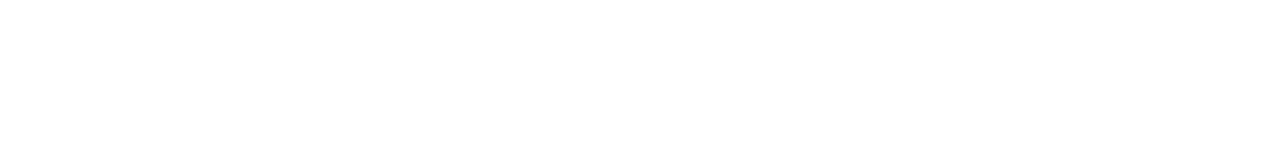
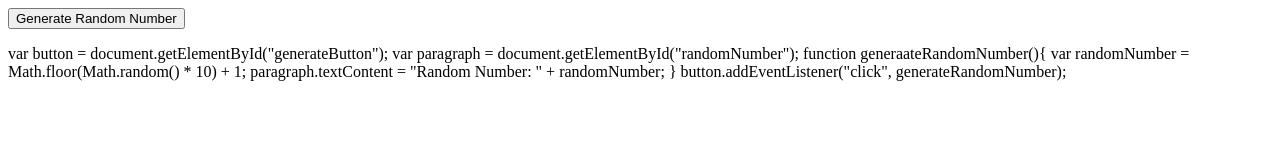
Before and after one commit to FEPSFY6745475/Lab-H3, a plain HTML site: page index.html in a window 1280 px wide. Drawn offline with Linux system fonts and the light colour scheme.

Commit message:
Update index.html

```diff
--- a/index.html
+++ b/index.html
@@ -2,4 +2,20 @@
 <head>
 <title>Random Number Generator</title>
 </head>
+<body>
+  <button id="generateButton">Generate Random Number</button>
+  <p id-"randomNumber"></p>
+
+  <scrpit>
+    var button = document.getElementById("generateButton");
+    var paragraph = document.getElementById("randomNumber");
+
+    function generaateRandomNumber(){
+    var randomNumber = Math.floor(Math.random() * 10) + 1;
+    paragraph.textContent = "Random Number: " + randomNumber;
+    }
+
+    button.addEventListener("click", generateRandomNumber);
+  </scrpit>
+</body>
 </html>
```
